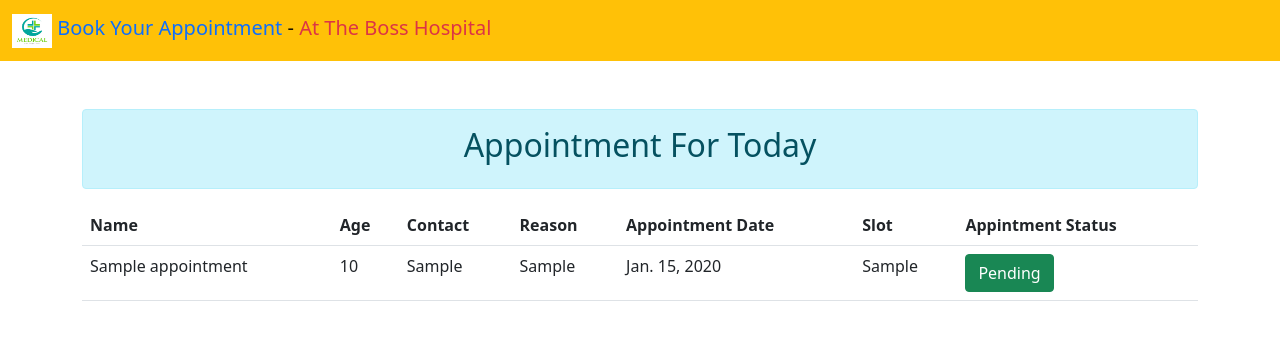
After one commit to prashantjpatil1992/Appointment, a Django app: page /doctor/ in a window 1280 px wide. The commit adds this page. Shown: the top 340 px of the page. Run offline with Django 5.2, Linux system fonts and the light colour scheme; tables that the repository leaves empty hold one stand-in row (values such as "Sample post").

Commit message:
'doctor_authentication'

```diff
--- a/project_appoint/app/models.py
+++ b/project_appoint/app/models.py
@@ -7,9 +7,20 @@ class Appointment(models.Model):
     contact = models.CharField(max_length=100)
     reason = models.CharField(max_length=300)
     date = models.DateField(auto_now=True)
-    appoint_date = models.DateField(null=True)
+    time = models.TimeField(auto_now=True)
+    slot = models.CharField(max_length=5,null=True)
+
+class AppointmentHistory(models.Model):
+    name = models.CharField(max_length=100)
+    age = models.IntegerField()
+    contact = models.CharField(max_length=100)
+    reason = models.CharField(max_length=300)
+    date = models.DateField(auto_now=True)
     time = models.TimeField(auto_now=True)
     slot = models.CharField(max_length=5,null=True)
 
 class TimeSlot(models.Model):
-    slots = models.CharField(max_length=1)
+    slots = models.CharField(max_length=20)
+
+class AvailableDates(models.Model):
+    dates = models.CharField(max_length=100)
--- /dev/null
+++ b/project_appoint/app/templates/doctor.html
@@ -0,0 +1,37 @@
+{% extends 'base.html' %}
+
+{% block title %}Doctor{% endblock %}
+
+{% block content %}
+
+<div class="container mt-5">
+    <div class="alert alert-info text-center ">
+           <h2>Appointment For Today</h2>
+    </div>
+    <table class="table table-hover">
+        <tr>
+          <th>Name</th>
+          <th>Age</th>
+          <th>Contact</th>
+          <th>Reason</th>
+          <th>Appointment Date</th>
+          <th>Slot</th>
+          <th>Appintment Status</th>
+        </tr>
+        {% for i in data %}
+        <tr>
+          <td>{{i.name}}</td>
+          <td>{{i.age}}</td>
+          <td>{{i.contact}}</td>
+          <td>{{i.reason}}</td>
+          <td>{{i.date}}</td>
+          <td>{{i.slot}}</td>
+          <td>
+            <a href="{% url 'done' i.id %}" class="btn btn-success">Pending</a>
+          </td>
+        </tr>
+        {% endfor %}
+      </table>
+</div>
+
+{% endblock %}
--- a/project_appoint/app/views.py
+++ b/project_appoint/app/views.py
@@ -1,7 +1,9 @@
-from django.shortcuts import render
+from django.shortcuts import render, HttpResponseRedirect
 from django.views import View
-from .models import Appointment, TimeSlot
+from .models import Appointment, TimeSlot, AvailableDates, AppointmentHistory
 from django.contrib import messages
+from datetime import datetime,date,time
+from django.contrib.auth.models import User
 
 # Create your views here.
 
@@ -15,7 +17,7 @@ class Appoint(View):
         st = TimeSlot.objects.all().values_list('slots',flat=True)
         booked_slot = Appointment.objects.all().values_list('slot',flat=True)
         booked_slot = list(booked_slot)
-        print(st)
+
         return render(request,'appoint.html',{'data':data,'st':st,'booked':booked_slot})
 
     def post(self,request):
@@ -24,12 +26,19 @@ class Appoint(View):
         age = request.POST.get('age')
         con = request.POST.get('contact')
         reason = request.POST.get('for')
-        appoint_date = request.POST.get('appoint_date')
+        # appoint_date = request.POST.get('appoint_date')
         slot = request.POST.get('slot')
-        if slot not in list(booked_slot):
-            Appointment.objects.create(name=name,age=age,contact=con,reason=reason,appoint_date=appoint_date,slot=slot)
-        else:
-            messages.success(request,"This Slot Is Already Booked")
+        avd = AvailableDates.objects.all().values_list('dates',flat=True)
+        avd = list(avd)
+
+        if '26-01-2024' in avd:
+            if slot:
+                if slot not in list(booked_slot):
+                    Appointment.objects.create(name=name,age=age,contact=con,reason=reason,slot=slot)
+                else:
+                    messages.success(request,"This Slot Is Already Booked")
+            else:
+                messages.success(request,"All Slots Are Booked Pleased Apply Tomorrow Morning")
         data = Appointment.objects.all()
         st = TimeSlot.objects.all().values_list('slots',flat=True)
         booked_slot = list(booked_slot)
@@ -37,3 +46,30 @@ class Appoint(View):
 
 def show(request):
     return render(request,'appoint.html')
+
+def Doctor(request):
+    data = Appointment.objects.all()
+    return render(request,'doctor.html',{'data':data})
+
+def History(request,id):
+    data = Appointment.objects.get(pk=id)
+    name = data.name
+    age = data.age
+    contact = data.contact
+    reason = data.reason
+    date = data.date
+    time = data.time
+    slot = data.slot
+    AppointmentHistory.objects.create(name=name,age=age,contact=contact,reason=reason,date=date,time=time,slot=slot)
+    Appointment.objects.get(pk=id).delete()
+    return HttpResponseRedirect('/doctor/')
+
+def Doc_SignUp(request):
+    if request.method == 'POST':
+        uname = request.POST.get('uname')
+        email = request.POST.get('email')
+        pass1 = request.POST.get('pass')
+        u = User.objects.create_user(uname,email,pass1)
+        u.is_staff = True
+        u.save()
+    return render(request,'doct_signup.html')
--- a/project_appoint/project_appoint/urls.py
+++ b/project_appoint/project_appoint/urls.py
@@ -22,5 +22,8 @@ urlpatterns = [
     path('admin/', admin.site.urls),
     path('base/',views.Base.as_view(),name='base'),
     path('',views.Appoint.as_view(),name='appoint'),
-    path('show/',views.show,name='show')
+    path('show/',views.show,name='show'),
+    path('doctor/',views.Doctor,name='doctor'),
+    path('done/<int:id>',views.History,name='done'),
+    path('doctsignup/',views.Doc_SignUp,name='doctsignup')
 ]
```
Also changed, not shown: project_appoint/app/admin.py (+6 -1 lines), project_appoint/app/templates/appoint.html (+9 -5 lines), project_appoint/app/templates/doct_signup.html (added, +26 -0 lines), project_appoint/app/migrations/0005_remove_appointment_appoint_date.py (added), project_appoint/app/migrations/0006_alter_timeslot_slots.py (added), project_appoint/app/migrations/0007_alter_timeslot_slots.py (added), project_appoint/app/migrations/0008_availabledates.py (added), project_appoint/app/migrations/0009_appointmenthistory.py (added), project_appoint/db.sqlite3.
